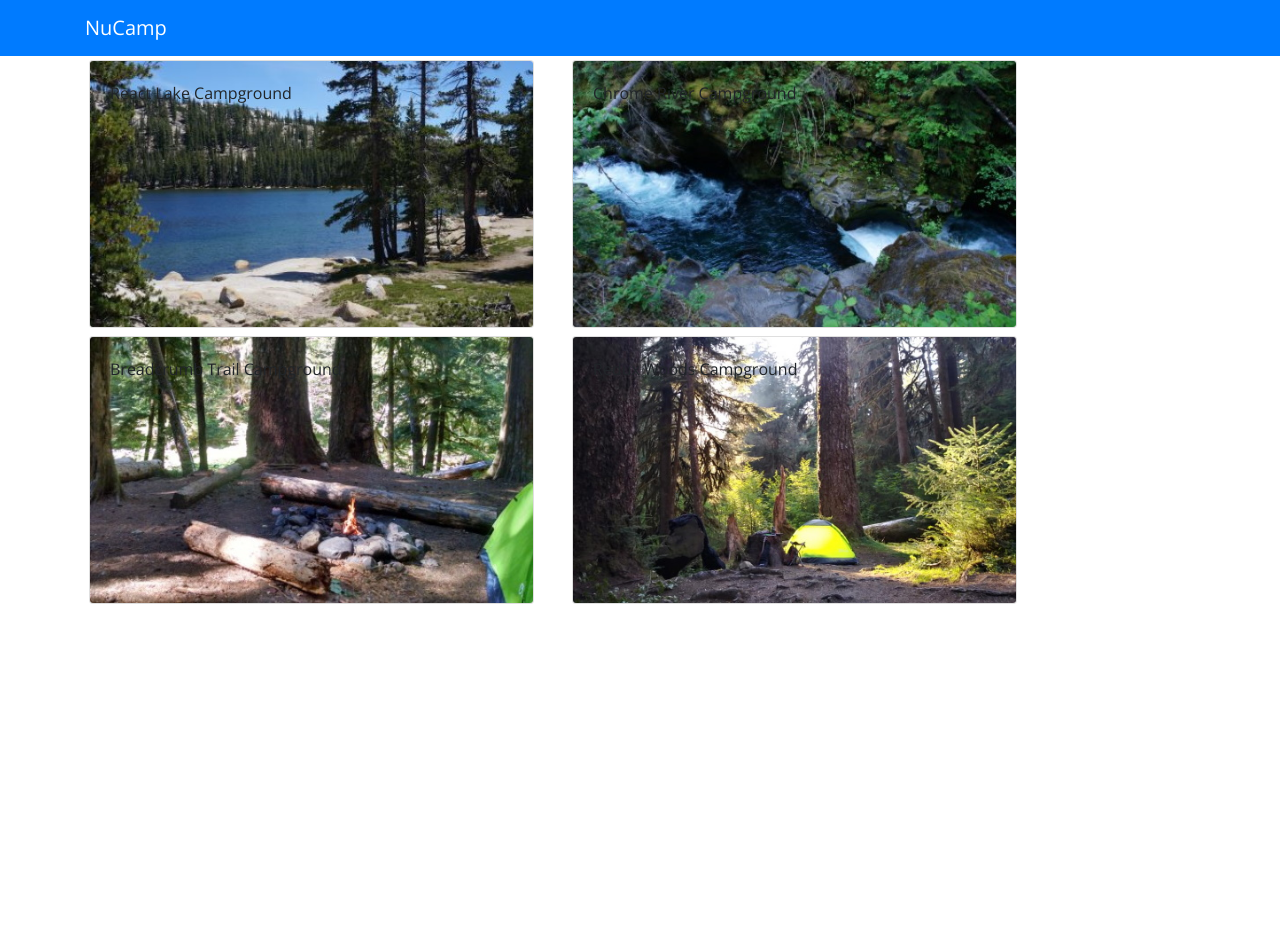
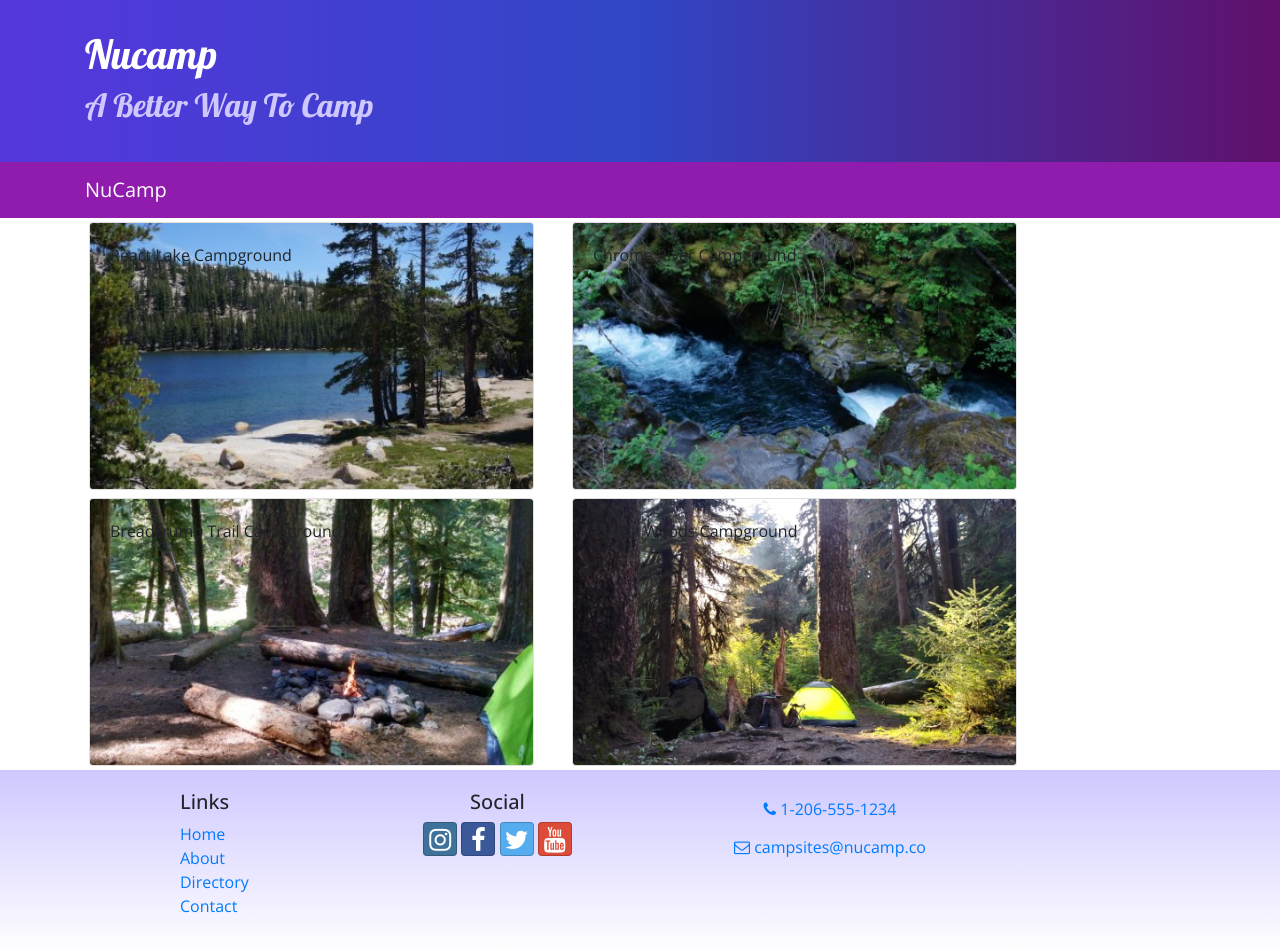
Before and after one commit to christopherguyton/nucampreact, a React (Create React App) app: page / in a window 1280 px wide. Before the commit the page ends 800 px from the top, so only its background shows below. Built offline with nearby package versions, Linux system fonts and the light colour scheme.

Commit message:
added footer and header components

```diff
--- a/package.json
+++ b/package.json
@@ -6,6 +6,8 @@
     "@testing-library/jest-dom": "^4.2.4",
     "@testing-library/react": "^9.5.0",
     "@testing-library/user-event": "^7.2.1",
+    "bootstrap-social": "^5.1.1",
+    "font-awesome": "^4.7.0",
     "react": "^16.13.1",
     "react-dom": "^16.13.1",
     "react-scripts": "3.4.1",
--- a/src/App.css
+++ b/src/App.css
@@ -2,11 +2,41 @@ body {
   font-family: "Open Sans", sans-serif;
 }
 
-h5 {
+h1, h2, h3, .card-body>h5 {
   font-family: "Lobster", cursive;
+}
+
+h2 {
+  color: blue;
 }
 
 .card-img-overlay h5 {
   color: white;
   background-color: rgba(0, 0, 0, 0, 0.5);
 }
+
+.row-content {
+  padding: 50px 0;
+  border-bottom: 1px ridge;
+  min-height: 200px;
+}
+
+.site-footer {
+  background-image: linear-gradient(#CEC8FF, white);
+  padding: 20px 0;
+}
+
+.jumbotron {
+  margin: 0;
+  padding: 30px;
+  background-image: linear-gradient(to right, #5637DD, #3046C5, #60106B);
+  color: white;
+}
+
+.jumbotron h2 {
+  color: #CEC8FF;
+}
+
+.navbar-dark {
+  background-color: #901CAD;
+}
--- a/src/components/CampsiteInfoComponent.js
+++ b/src/components/CampsiteInfoComponent.js
@@ -1,4 +1,4 @@
-import React, { Component } from 'react';
+import React from 'react';
 import {
   Card,
   CardImg,
@@ -8,8 +8,10 @@ import {
   CardTitle,
 } from 'reactstrap';
 
-class CampsiteInfo extends Component {
-  renderCampsite(campsite) {
+
+
+
+ function RenderCampsite({campsite}) {
     if (campsite) {
       return (
         <div className="col-md-5 m-1">
@@ -26,7 +28,7 @@ class CampsiteInfo extends Component {
     return <div />;
   }
 
-  renderComments(comments) {
+  function RenderComments({comments}) {
     if (comments) {
       return (
         <div className="col-md-5 m-1">
@@ -48,18 +50,18 @@ class CampsiteInfo extends Component {
       );
     }
   }
-render() {
-        if (this.props.campsite) {
+function CampsiteInfo(props) {
+        if (props.campsite) {
             return (
                 <div className="container">
                     <div className="row">
-                        {this.renderCampsite(this.props.campsite)}
-                        {this.renderComments(this.props.campsite.comments)}
+                        <RenderCampsite campsite={props.campsite}/>
+                        <RenderComments comments={props.campsite.comments}/>
                     </div>
                 </div>
             );
         }
         return <div />;
 }
-}
+
 export default CampsiteInfo;
--- a/src/components/DirectoryComponent.js
+++ b/src/components/DirectoryComponent.js
@@ -1,4 +1,4 @@
-import React, { Component } from 'react';
+import React from 'react';
 
 import {
   Card,
@@ -7,19 +7,24 @@ import {
   CardTitle,
 } from 'reactstrap';
 
-class Directory extends Component {
 
+function RenderDirectoryItem({campsite, onClick}) {
+  return (
+    <Card onClick={() => onClick(campsite.id)}>
+    <CardImg width="100%" src={campsite.image} alt={campsite.name} />
+    <CardImgOverlay>
+      <CardTitle>{campsite.name}</CardTitle>
+    </CardImgOverlay>
+  </Card>
+  );
+}
 
-  render() {
-    const directory = this.props.campsites.map((campsite) => {
+function Directory(props) {
+
+    const directory = props.campsites.map(campsite => {
       return (
         <div key={campsite.id} className="col-md-5 m-1">
-          <Card onClick={() => this.props.onClick(campsite.id)}>
-            <CardImg width="100%" src={campsite.image} alt={campsite.name} />
-            <CardImgOverlay>
-              <CardTitle>{campsite.name}</CardTitle>
-            </CardImgOverlay>
-          </Card>
+      <RenderDirectoryItem campsite={campsite} onClick={props.onClick}/>
         </div>
       );
     });
@@ -29,6 +34,6 @@ class Directory extends Component {
       </div>
     );
   }
-}
+
 
 export default Directory;
--- /dev/null
+++ b/src/components/FooterComponent.js
@@ -0,0 +1,35 @@
+import React from "react";
+
+
+function Footer(props){
+    return (
+        <footer className="site-footer">
+        <div className="container">
+        <div className="row">
+            <div className="col-4 col-sm-2 offset-1">
+                <h5>Links</h5>
+                <ul className="list-unstyled">
+                    <li><a href="#">Home</a></li>
+                    <li><a href="#">About</a></li>
+                    <li><a href="#">Directory</a></li>
+                    <li><a href="#">Contact</a></li>
+                </ul>
+            </div>
+            <div className="col-6 col-sm-3 text-center">
+                <h5>Social</h5>
+                <a className="btn btn-social-icon btn-instagram" href="http://instagram.com/"><i className="fa fa-instagram" /></a>{' '}
+                <a className="btn btn-social-icon btn-facebook" href="http://www.facebook.com/"><i className="fa fa-facebook" /></a>{' '}
+                <a className="btn btn-social-icon btn-twitter" href="http://twitter.com/"><i className="fa fa-twitter" /></a>{' '}
+                <a className="btn btn-social-icon btn-google" href="http://youtube.com/"><i className="fa fa-youtube" /></a>
+            </div>
+            <div className="col-sm-4 text-center">
+                <a role="button" className="btn btn-link" href="tel:+12065551234"><i className="fa fa-phone" /> 1-206-555-1234</a><br />
+                <a role="button" className="btn btn-link" href="mailto:notreal@notreal.co"><i className="fa fa-envelope-o" /> campsites@nucamp.co</a>
+            </div>
+        </div>
+    </div>
+        </footer>
+    );
+}
+
+export default Footer;
--- /dev/null
+++ b/src/components/HeaderComponent.js
@@ -0,0 +1,28 @@
+import React, { Component } from "react";
+import { Navbar, NavbarBrand, Jumbotron } from "reactstrap";
+
+class Header extends Component {
+  render() {
+    return (
+      <React.Fragment>
+        <Jumbotron fluid>
+          <div className="container">
+            <div className="row">
+              <div className="col">
+                <h1>Nucamp</h1>
+                <h2>A Better Way To Camp</h2>
+              </div>
+            </div>
+          </div>
+        </Jumbotron>
+        <Navbar dark sticky="top">
+          <div className="container">
+            <NavbarBrand href="/">NuCamp</NavbarBrand>
+          </div>
+        </Navbar>
+      </React.Fragment>
+    );
+  }
+}
+
+export default Header;
--- a/src/components/MainComponent.js
+++ b/src/components/MainComponent.js
@@ -1,5 +1,6 @@
 import React, { Component } from "react";
-import { Navbar, NavbarBrand } from "reactstrap";
+import Header from './HeaderComponent';
+import Footer from './FooterComponent';
 import Directory from "./DirectoryComponent";
 import CampsiteInfo from "./CampsiteInfoComponent";
 import { CAMPSITES } from "../shared/campsites";
@@ -20,11 +21,7 @@ class Main extends Component {
     render() {
         return (
             <div>
-                <Navbar dark color="primary">
-                    <div className="container">
-                        <NavbarBrand href="/">NuCamp</NavbarBrand>
-                    </div>
-                </Navbar>
+            <Header/>
                 <Directory
                     campsites={this.state.campsites}
                     onClick={(campsiteId) => this.onCampsiteSelect(campsiteId)}
@@ -36,6 +33,7 @@ class Main extends Component {
                         )[0]
                     }
                 />
+                <Footer/>
             </div>
         );
     }
--- a/src/index.js
+++ b/src/index.js
@@ -5,6 +5,8 @@ import * as serviceWorker from './serviceWorker';
 import 'bootstrap/dist/css/bootstrap.min.css';
 import 'typeface-lobster';
 import 'typeface-open-sans';
+import 'font-awesome/css/font-awesome.css';
+import 'bootstrap-social/bootstrap-social.css';
 import App from './App';
 
 ReactDOM.render(
```
Also changed, not shown: 1 other file (tests, documents, lock files or other folders).
